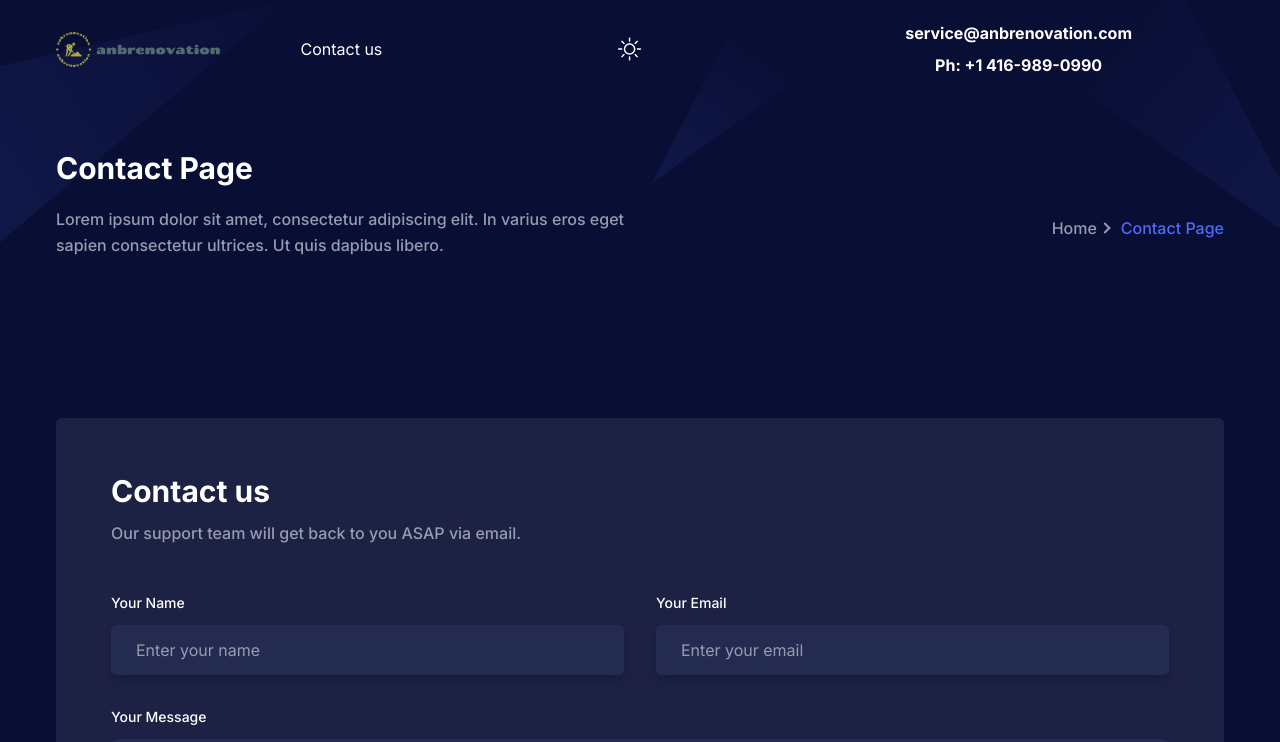
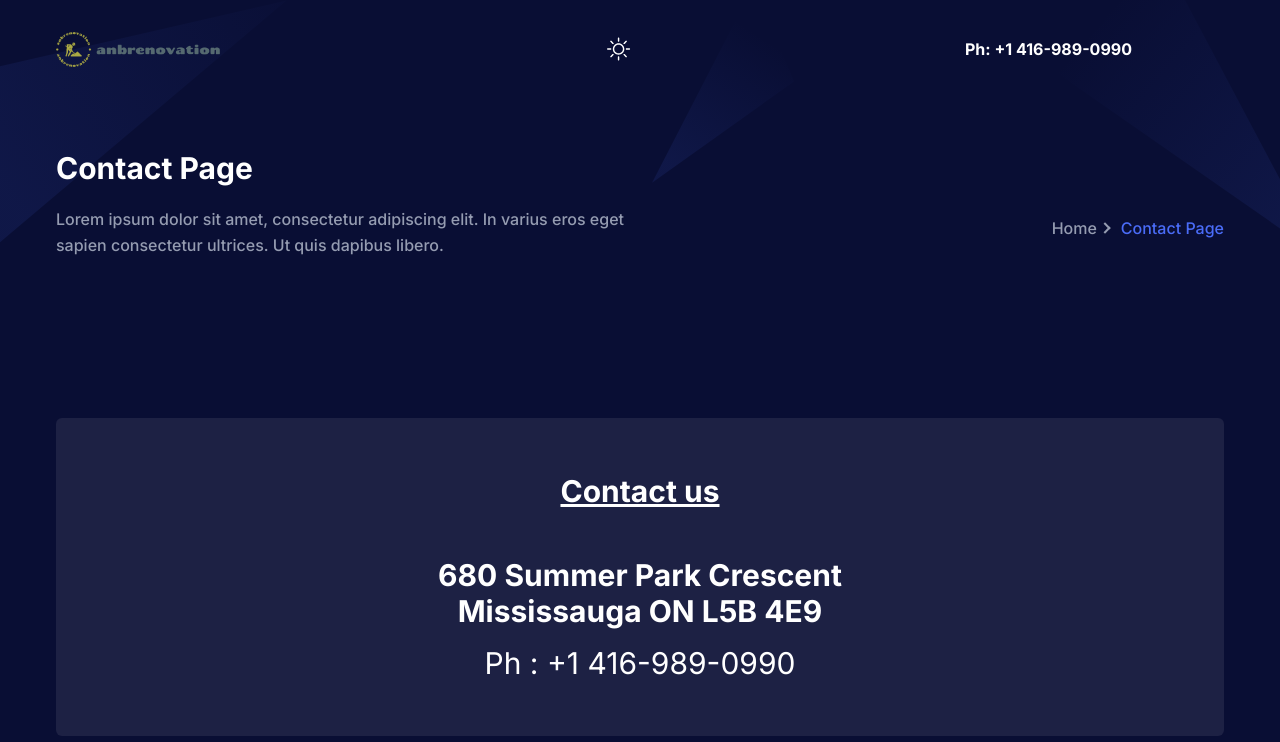
Before and after one commit to abvsashok/projectk1, a Next.js app: page /contact in a window 1280 px wide. Shown: the top 742 px of the page. Built offline with nearby package versions, Linux system fonts and the light colour scheme.

Commit message:
Contact us Changes

```diff
--- a/components/Contact/index.tsx
+++ b/components/Contact/index.tsx
@@ -11,13 +11,20 @@ const Contact = () => {
               data-wow-delay=".15s
               "
             >
-              <h2 className="mb-3 text-2xl font-bold text-black dark:text-white sm:text-3xl lg:text-2xl xl:text-3xl">
+              <h2 className="mb-3 text-2xl font-bold text-black dark:text-white sm:text-3xl lg:text-2xl xl:text-3xl text-center underline underline-offset-2">
                 Contact us
               </h2>
               <p className="mb-12 text-base font-medium text-body-color">
-                Our support team will get back to you ASAP via email.
+                {/* Our support team will get back to you ASAP via email. */}
               </p>
-              <form>
+              <h1 className="text-2xl leading-10 text-center text-black dark:text-white sm:text-3xl lg:text-2xl xl:text-3xl font-bold">
+                680 Summer Park Crescent <br />
+                Mississauga ON L5B 4E9 <br />
+              </h1>
+              <h1 className="text-2xl text-center mt-4 text-black dark:text-white sm:text-3xl lg:text-2xl xl:text-3xl">
+                Ph : +1 416-989-0990
+              </h1>
+              {/* <form>
                 <div className="-mx-4 flex flex-wrap">
                   <div className="w-full px-4 md:w-1/2">
                     <div className="mb-8">
@@ -71,7 +78,7 @@ const Contact = () => {
                     </button>
                   </div>
                 </div>
-              </form>
+              </form> */}
             </div>
           </div>
           {/* <div className="w-full px-4 lg:w-5/12 xl:w-4/12">
--- a/components/Header/index.tsx
+++ b/components/Header/index.tsx
@@ -95,7 +95,7 @@ const Header = () => {
                     : "invisible top-[120%] opacity-0"
                     }`}
                 >
-                  <ul className="block lg:flex lg:space-x-12">
+                  <ul className="block lg:hidden lg:space-x-12">
                     {menuData.map((menuItem, index) => (
                       <li key={menuItem.id} className="group relative">
                         {menuItem.path ? (
@@ -160,12 +160,12 @@ const Header = () => {
                 </div>
               </div>
               <div className="flex flex-col justify-end pr-16  items-center">
-                <Link
+                {/* <Link
                   href="/#"
                   className="hidden py-1 px-7 text-base font-bold text-dark hover:opacity-70 dark:text-white md:block"
                 >
                  service@anbrenovation.com
-                </Link>
+                </Link> */}
                 <Link
                   href="/#"
                   className="hidden py-1 px-7 text-base font-bold text-dark hover:opacity-70 dark:text-white md:block"
```
